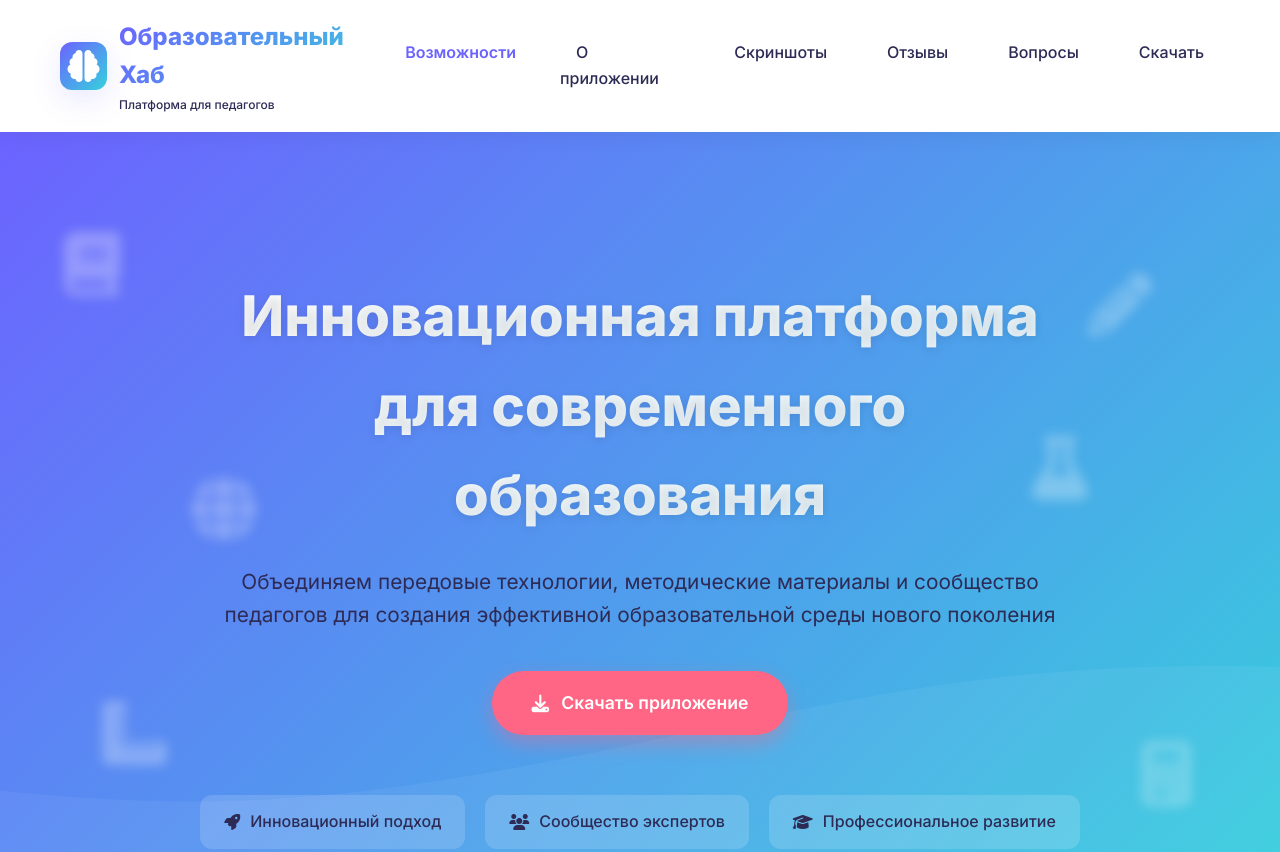
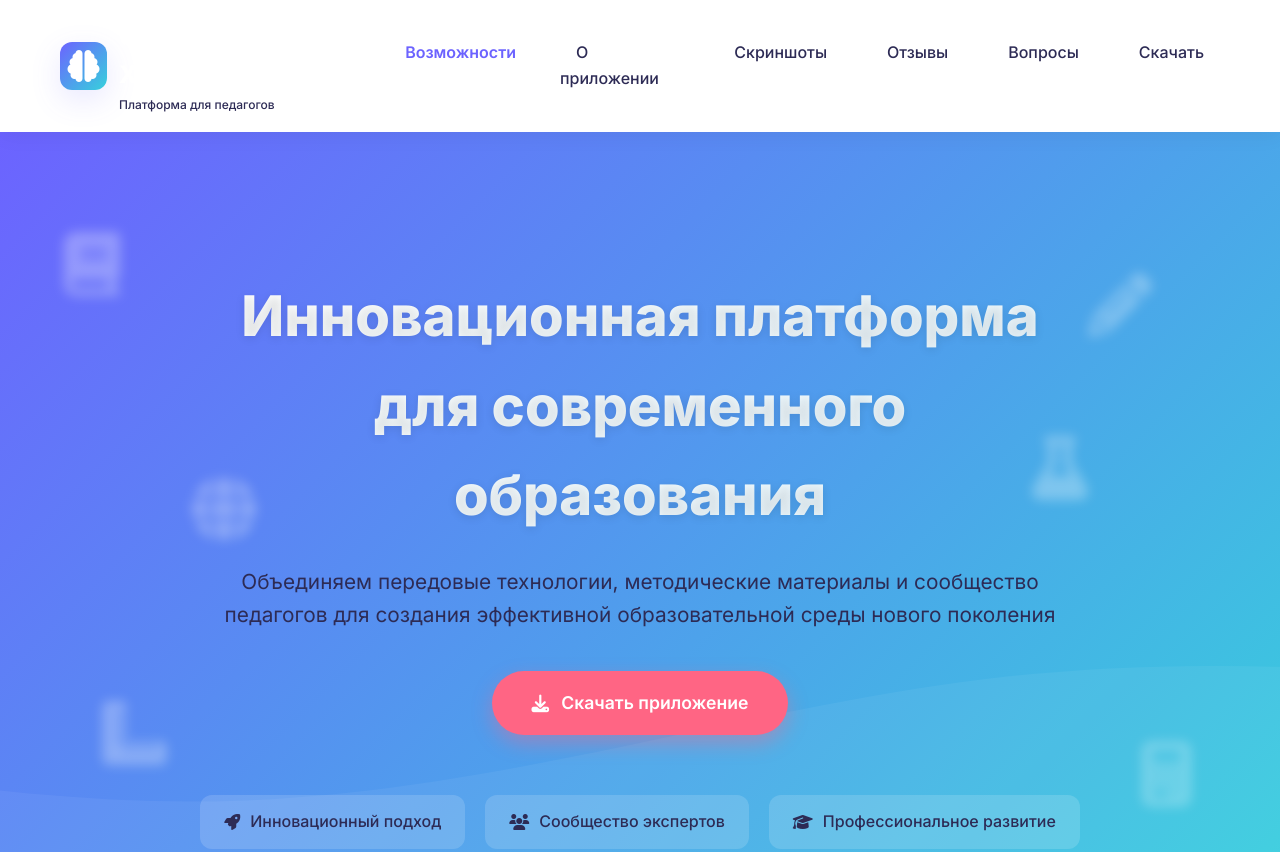
Before and after one commit to nkengasov/-, a plain HTML site: page index.html in a window 1280 px wide. Shown: the top 852 px of the page. Drawn offline with Linux system fonts and the light colour scheme.

Commit message:
index.html

```diff
--- a/index.html
+++ b/index.html
@@ -91,9 +91,8 @@
         .logo-text {
             font-size: 1.5rem;
             font-weight: 800;
-            background: linear-gradient(135deg, var(--primary), var(--accent));
-            -webkit-background-clip: text;
-            -webkit-text-fill-color: transparent;
+            color: white;
+
         }
 
         .logo-subtitle {
```
